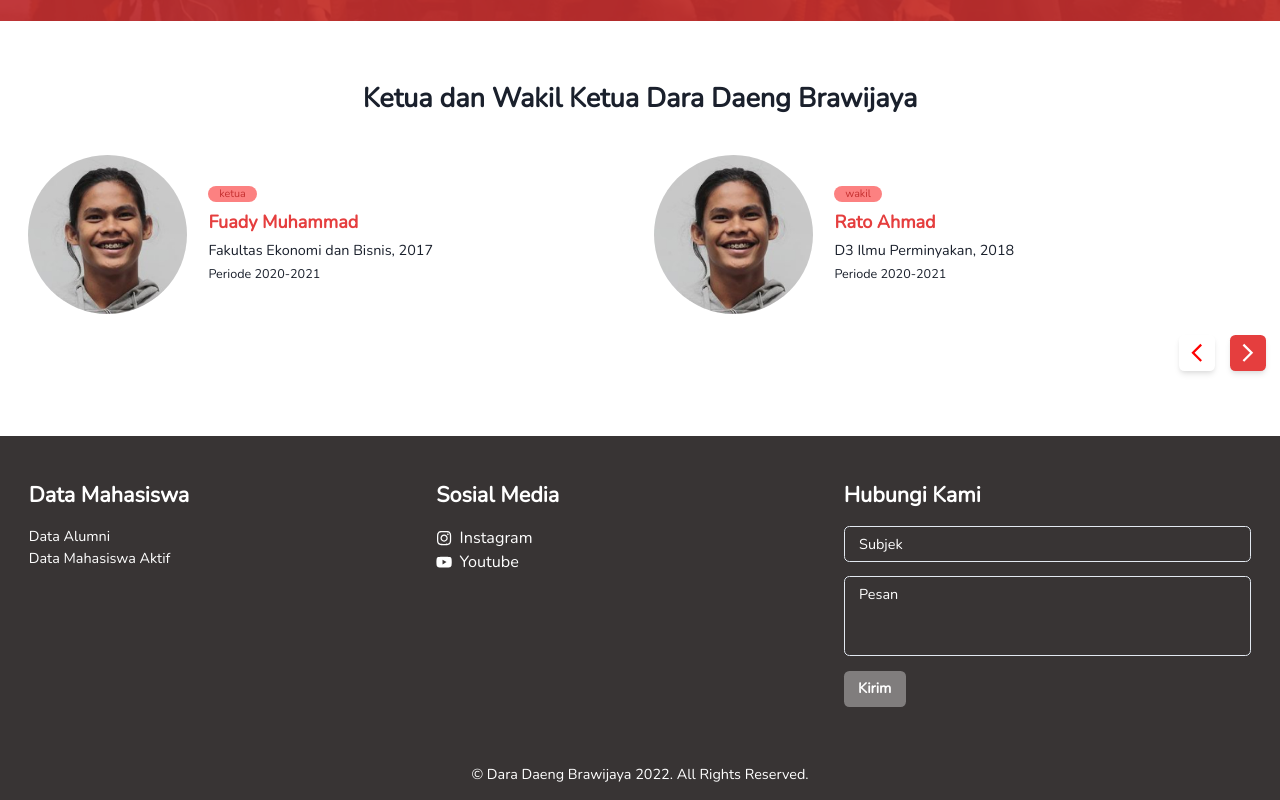
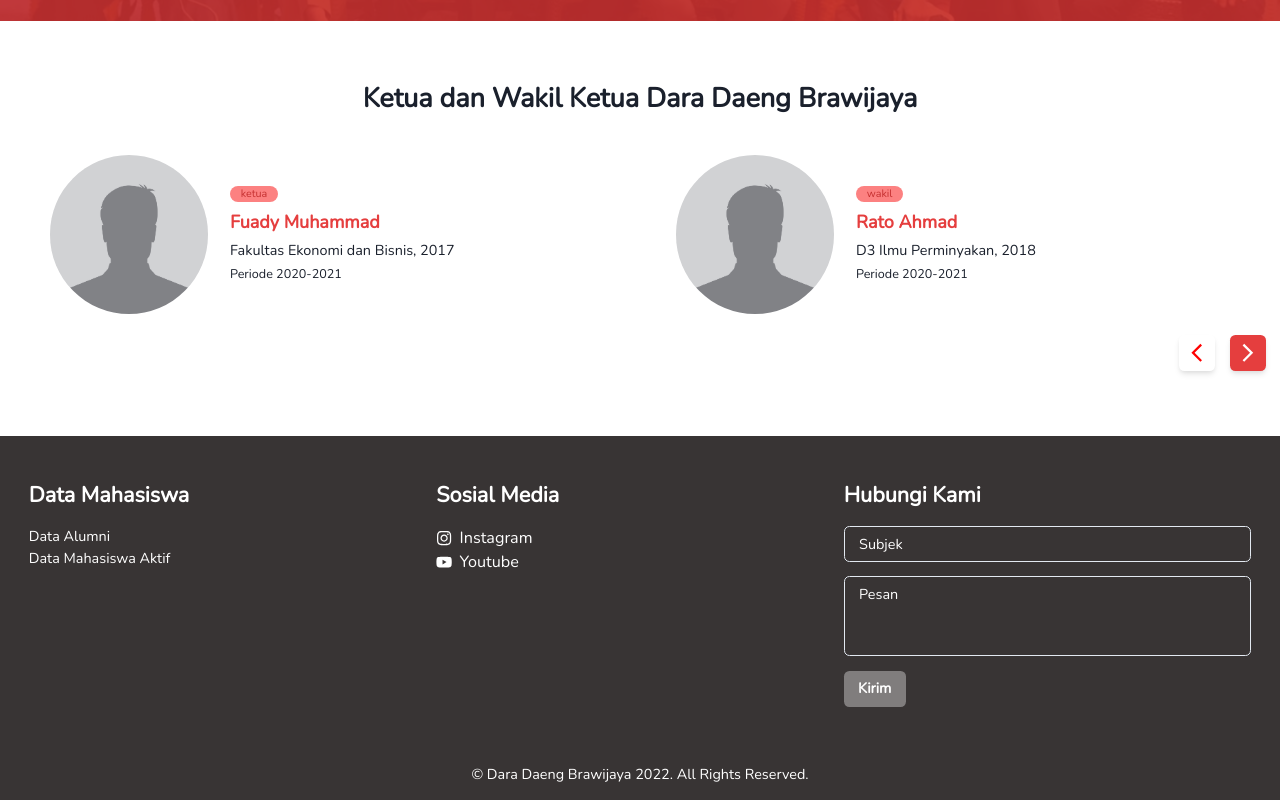
Before and after one commit to alfonsus20/ddb-nextjs, a Next.js app: page / in a window 1280 px wide. Shown: the part 2344-3144 px from the top of the page. Built offline with nearby package versions, Linux system fonts and the light colour scheme.

Commit message:
fix: add avatar image

```diff
--- a/components/Card/Stakeholder/index.tsx
+++ b/components/Card/Stakeholder/index.tsx
@@ -1,9 +1,10 @@
-import { Box, Circle, Flex, Square, Text, VStack } from "@chakra-ui/react";
+import { Box, Circle, Flex, Text, VStack } from "@chakra-ui/react";
 import Image from "next/image";
 import React from "react";
+import AvatarImg from "../../../public/avatar.jpg";
 
 type StakeholderCardProps = {
-  imageURL: string;
+  imageURL?: string;
   role: "ketua" | "wakil";
   name: string;
   faculty: string;
@@ -29,7 +30,7 @@ const StakeHolder = ({
           overflow="hidden"
         >
           <Image
-            src={imageURL}
+            src={imageURL || AvatarImg}
             alt="fuady"
             layout="fill"
             objectFit="cover"
--- a/components/Card/Student/index.tsx
+++ b/components/Card/Student/index.tsx
@@ -3,11 +3,13 @@ import Image from "next/image";
 import Link from "next/link";
 import React from "react";
 
+import AvatarImg from "../../../public/avatar.jpg";
+
 type Props = {
   name: string;
   entryYear: number;
   majority: string;
-  image: string;
+  image?: string;
   id: number;
   isGraduated?: boolean;
 };
@@ -25,7 +27,7 @@ const Student = ({
       <Box as="a">
         <AspectRatio pos="relative" width="full" ratio={1}>
           <Image
-            src={image}
+            src={image || AvatarImg}
             alt={name}
             layout="fill"
             objectFit="cover"
--- a/components/Carousel/Stakeholder/index.tsx
+++ b/components/Carousel/Stakeholder/index.tsx
@@ -6,6 +6,7 @@ import {
   MdOutlineArrowForwardIos,
 } from "react-icons/md";
 import Carousel, { ButtonGroupProps } from "react-multi-carousel";
+import AvatarImg from "../../../public/avatar.jpg";
 
 const ButtonGroup = ({ next, previous }: ButtonGroupProps) => {
   return (
@@ -53,7 +54,7 @@ const StakeHolder = () => {
         customButtonGroup={<ButtonGroup />}
       >
         <StakeHolderCard
-          imageURL="/pengurus/fuady.jpg"
+          imageURL=""
           name="Fuady Muhammad"
           role="ketua"
           enterYear={2017}
@@ -61,7 +62,7 @@ const StakeHolder = () => {
           period="2020-2021"
         />
         <StakeHolderCard
-          imageURL="/pengurus/fuady.jpg"
+          imageURL=""
           name="Rato Ahmad"
           role="wakil"
           enterYear={2018}
@@ -69,7 +70,7 @@ const StakeHolder = () => {
           period="2020-2021"
         />
         <StakeHolderCard
-          imageURL="/pengurus/fuady.jpg"
+          imageURL=""
           name="Fuady Muhammad"
           role="ketua"
           enterYear={2017}
@@ -77,7 +78,7 @@ const StakeHolder = () => {
           period="2020-2021"
         />
         <StakeHolderCard
-          imageURL="/pengurus/fuady.jpg"
+          imageURL=""
           name="Rato Ahmad"
           role="wakil"
           enterYear={2018}
@@ -85,7 +86,7 @@ const StakeHolder = () => {
           period="2020-2021"
         />
         <StakeHolderCard
-          imageURL="/pengurus/fuady.jpg"
+          imageURL=""
           name="Fuady Muhammad"
           role="ketua"
           enterYear={2017}
@@ -93,7 +94,7 @@ const StakeHolder = () => {
           period="2020-2021"
         />
         <StakeHolderCard
-          imageURL="/pengurus/fuady.jpg"
+          imageURL=""
           name="Rato Ahmad"
           role="wakil"
           enterYear={2018}
--- a/pages/alumni/index.tsx
+++ b/pages/alumni/index.tsx
@@ -35,7 +35,7 @@ const Alumni: NextPage<Props> = ({ data }) => {
             name={user.name}
             majority={user.majority}
             entryYear={user.entryYear}
-            image={user.profileImageURL || "/pengurus/fuady.jpg"}
+            image={user.profileImageURL}
             isGraduated
           />
         ))}
--- a/pages/mahasiswa/index.tsx
+++ b/pages/mahasiswa/index.tsx
@@ -84,7 +84,7 @@ const Mahasiswa: NextPage<Props> = ({ data }) => {
             name={user.name}
             majority={user.majority}
             entryYear={user.entryYear}
-            image={user.profileImageURL || "/pengurus/fuady.jpg"}
+            image={user.profileImageURL}
           />
         ))}
       </Grid>
@@ -97,6 +97,4 @@ export const getStaticProps: GetStaticProps = async () => {
   return { props: { data: data.data } };
 };
 
-
-
 export default Mahasiswa;
--- a/styles/globals.css
+++ b/styles/globals.css
@@ -38,7 +38,7 @@ a {
   scroll-behavior: smooth;
 }
 
-html{
+html {
   scroll-padding: 100px;
 }
 
@@ -50,3 +50,8 @@ html{
 .lontara {
   font-family: "Lontara", sans-serif;
 }
+
+ol,
+ul {
+  padding-left: 1.5rem !important;
+}
```
Also changed, not shown: index.d.ts (deleted, +0 -13 lines), pages/alumni/[alumniId].tsx (+7 -5 lines), pages/berita/[newsId].tsx (+6 -3 lines), pages/mahasiswa/[mahasiswaId].tsx (+6 -4 lines), pages/profil.tsx (+9 -9 lines), public/avatar.jpg (added).
